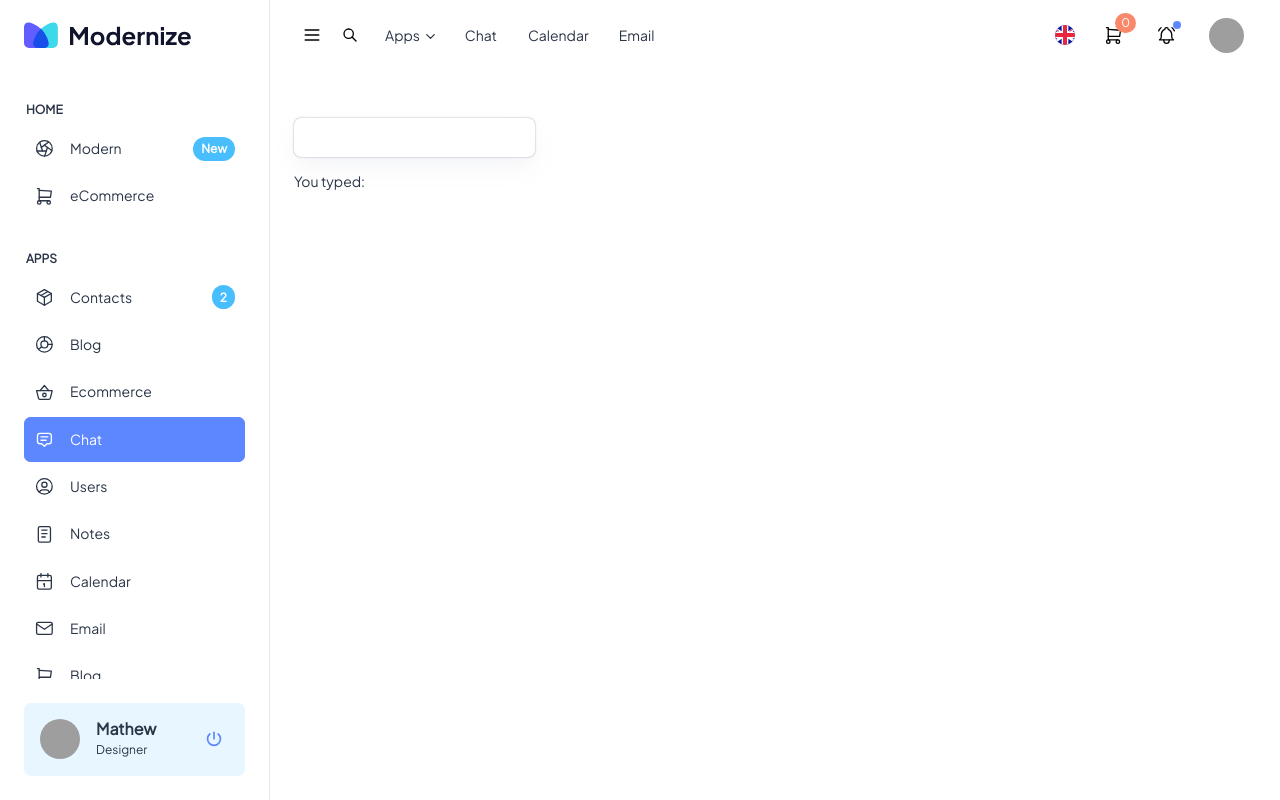
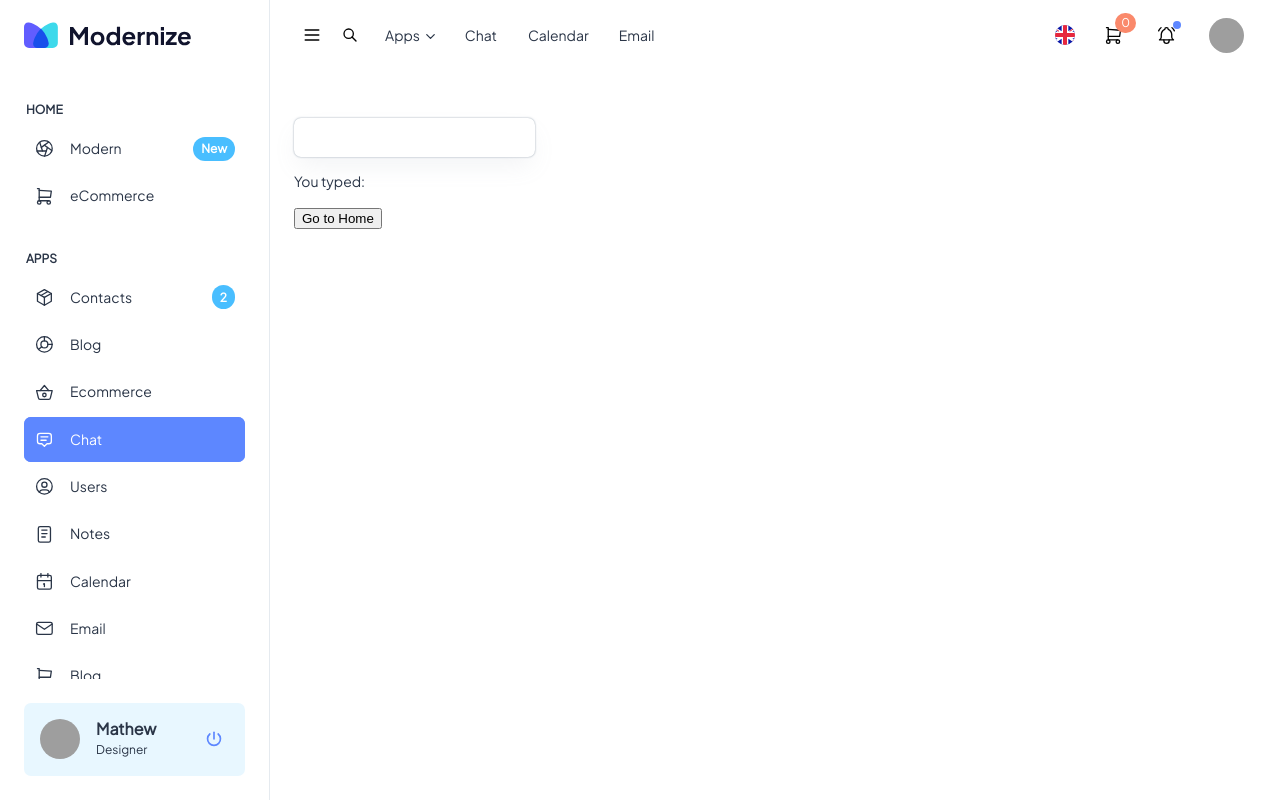
Before and after one commit to WhiteRabbit130/mern-modernize-exe, a React (Create React App) app: page /chat in a window 1280 px wide. Built offline with nearby package versions, Linux system fonts and the light colour scheme; grey boxes are pictures that could not be loaded.

Commit message:
update index, Navbar, Chat

```diff
--- a/src/components/Navbar.jsx
+++ b/src/components/Navbar.jsx
@@ -17,7 +17,6 @@ const Navbar = () => {
             </Link>
           </div>
           <div className="navbar-body">
-              {/* <div className="navbar-wrapper"> */}
             <div className="navbar-content">
               <ul className="navbar-items">
                 <li className="nav-sub-header">Home</li>
@@ -191,7 +190,6 @@ const Navbar = () => {
                 </li>
               </ul>
             </div>
-              {/* </div> */}
           </div>
           <div className="navbar-footer">
             <div className="nb-profile rh-border">
--- a/src/index.js
+++ b/src/index.js
@@ -4,8 +4,8 @@ import './styles/index.css';
 import App from './app/App';
 import reportWebVitals from './reportWebVitals';
 
+import { BrowserRouter as Router} from 'react-router-dom';
 import { RecoilRoot } from 'recoil';
-import { BrowserRouter as Router, Routes, Route} from 'react-router-dom';
 
 const root = ReactDOM.createRoot(document.getElementById('root'));
 root.render(
--- a/src/pages/Chat.jsx
+++ b/src/pages/Chat.jsx
@@ -21,6 +21,7 @@ const Chat = () => {
         <>
             <input type="text" className="msg-box" value={inputData} onChange={handleChange} ></input>
             <p>You typed: {inputData}</p>
+            <button onClick={goToHome}>Go to Home</button>
         </>
     )
 }
```
Lines whose indentation alone changed are shown as unchanged.
